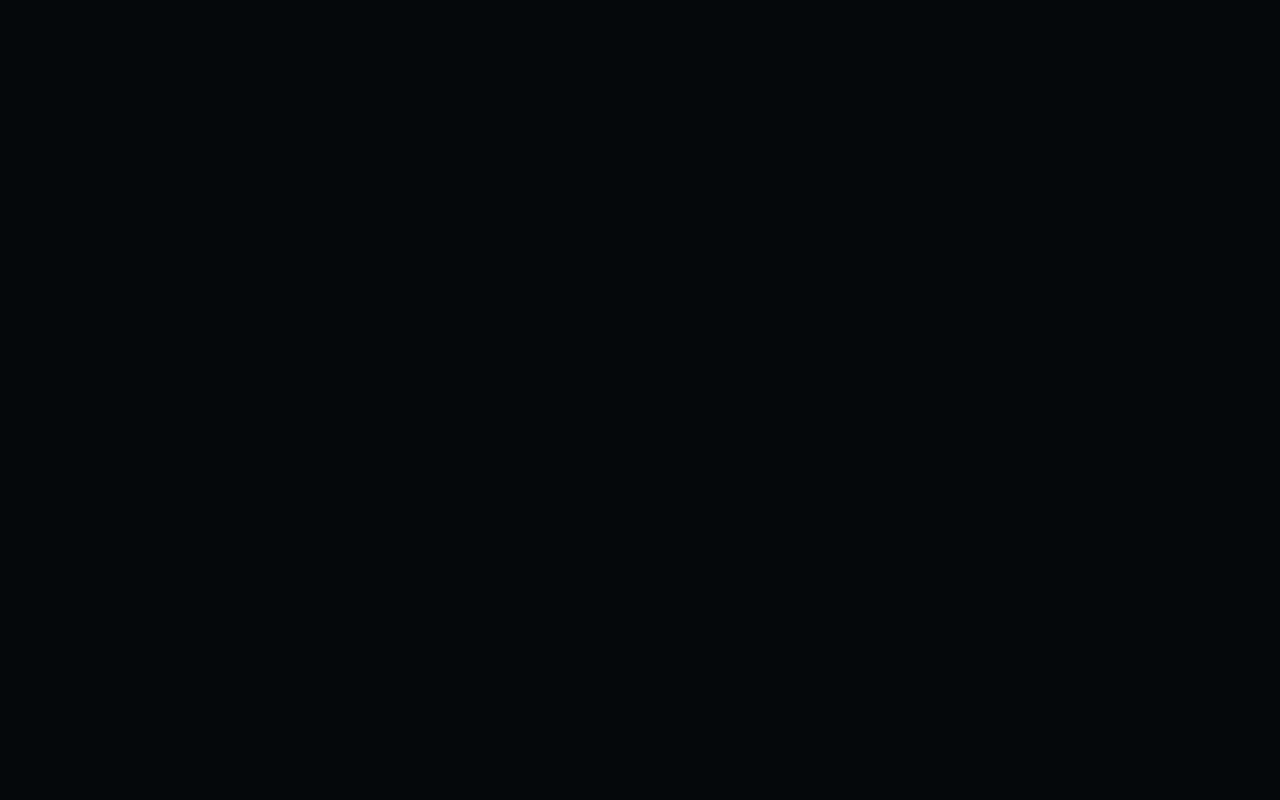
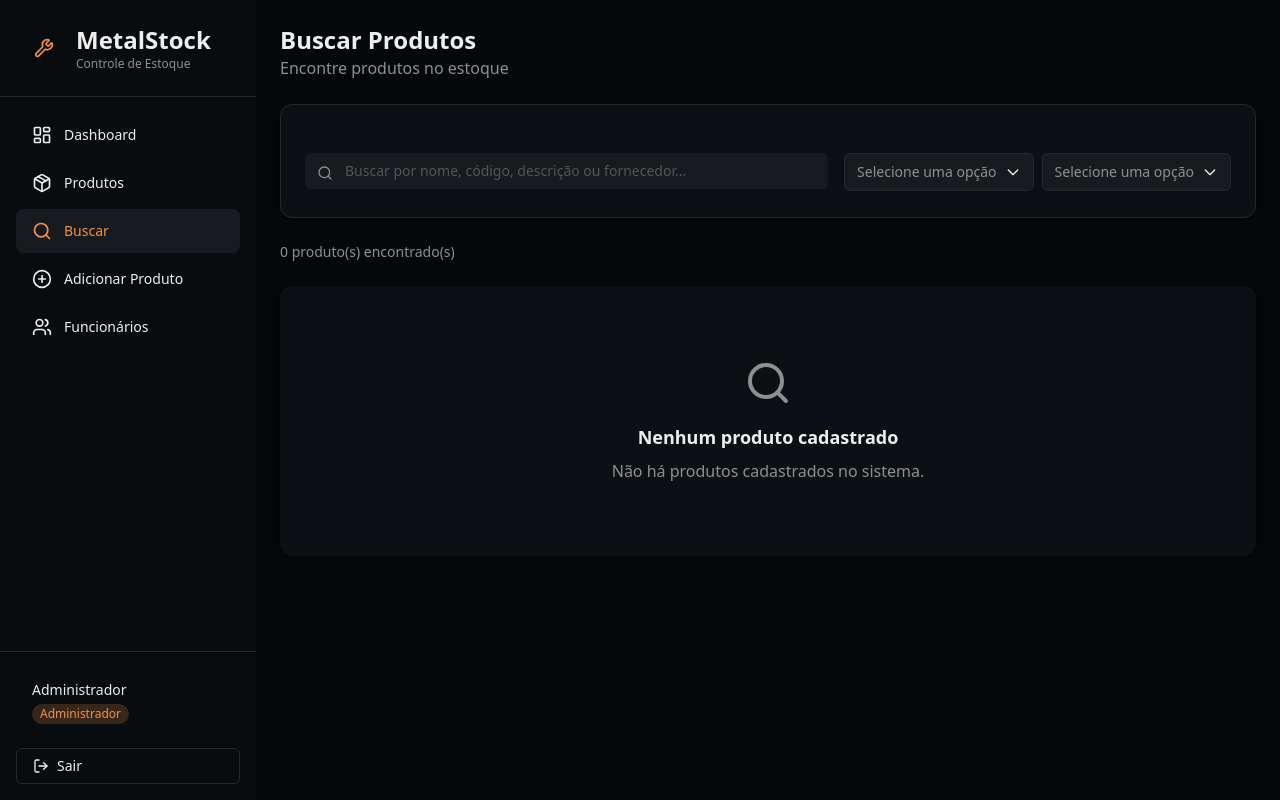
Before and after one commit to bruno-gomes97/metal-stock, a React (Vite) app: page /dashboard/search-product in a window 1280 px wide. Before the commit this address had no page. Built offline with nearby package versions, Linux system fonts and the light colour scheme.

Commit message:
feat: create product search screen and generic select component

```diff
--- a/src/App.tsx
+++ b/src/App.tsx
@@ -8,6 +8,7 @@ import DashboardPage from './pages/dashboard';
 import EmployeesPage from './pages/employees';
 import LoginPage from './pages/login';
 import ProductsPage from './pages/products';
+import SearchProductPage from './pages/search-product';
 
 function App() {
   return (
@@ -26,6 +27,7 @@ function App() {
                 <Route path='products' element={<ProductsPage />} />
                 <Route path='add-product' element={<AddProductsPage />} />
                 <Route path='employees' element={<EmployeesPage />} />
+                <Route path='search-product' element={<SearchProductPage />} />
               </Route>
             </Routes>
           </EmployeeProvider>
--- a/src/components/card/index.tsx
+++ b/src/components/card/index.tsx
@@ -4,7 +4,7 @@ import IconContainer from "../icon-container";
 import Tag from "../tag";
 import Text from "../text";
 
-type userRole = "ADMIN" | "EMP";
+type userRole = "ADMIN" | "EMP" | null;
 
 interface CardProps {
 	name: string;
--- a/src/components/icon-container/index.tsx
+++ b/src/components/icon-container/index.tsx
@@ -9,7 +9,7 @@ interface IconContainerProps {
   rounded?: Rounded;
 }
 
-export default function IconContainer({ children, colorBg, height = '16', width = '16', opacity, rounded = 'lg' }: IconContainerProps) {
+export default function IconContainer({ children, colorBg, height = '16', width = '16', opacity = '0', rounded = 'lg' }: IconContainerProps) {
   return (
     <div className={`max-auto w-${width} h-${height} bg-[var(--${colorBg})]/${opacity} rounded-${rounded} flex items-center justify-center`}>
       {children}
--- /dev/null
+++ b/src/components/select/employee-type-select.tsx
@@ -0,0 +1,95 @@
+import { useEffect, useRef, useState } from 'react';
+
+import { Check } from 'lucide-react';
+
+export type EmployeeType = 'ADMIN' | 'EMP';
+
+interface EmployeeTypeSelectProps {
+  value: EmployeeType | null;
+  onChange: (value: EmployeeType) => void;
+  label?: string;
+}
+
+export default function EmployeeTypeSelect({ value, onChange, label }: EmployeeTypeSelectProps) {
+  const [isOpen, setIsOpen] = useState(false);
+  const selectRef = useRef<HTMLDivElement>(null);
+
+  useEffect(() => {
+    const handleClickOutside = (event: MouseEvent) => {
+      if (selectRef.current && !selectRef.current.contains(event.target as Node)) {
+        setIsOpen(false);
+      }
+    };
+
+    document.addEventListener('mousedown', handleClickOutside);
+    return () => document.removeEventListener('mousedown', handleClickOutside);
+  }, []);
+
+  const getSelectedOption = () => {
+    if (value === 'ADMIN') {
+      return <span className="font-medium text-[var(--foreground)]">Administrador</span>;
+    }
+    if (value === 'EMP') {
+      return <span className="font-medium text-[var(--foreground)]">Funcionário</span>;
+    }
+    return <span className="text-[var(--muted-foreground)]">Selecione o tipo</span>;
+  };
+
+  const handleSelect = (type: EmployeeType) => {
+    onChange(type);
+    setIsOpen(false);
+  };
+
+  return (
+    <div className="space-y-2" ref={selectRef}>
+      {label && (
+        <label className="flex items-center gap-2 text-sm leading-none font-medium select-none text-[var(--foreground)]">
+          {label}
+        </label>
+      )}
+      <div className="relative">
+        {/* Select Button */}
+        <button
+          type="button"
+          onClick={() => setIsOpen(!isOpen)}
+          className="flex w-fit items-center justify-between gap-2 rounded-md border px-3 py-2 text-sm whitespace-nowrap shadow-xs bg-[var(--input)] border-[var(--border)] text-[var(--foreground)]"
+        >
+          {getSelectedOption()}
+          <svg
+            className={`w-4 h-4 transition-transform ${isOpen ? 'rotate-180' : ''}`}
+            fill="none"
+            stroke="currentColor"
+            viewBox="0 0 24 24"
+          >
+            <path strokeLinecap="round" strokeLinejoin="round" strokeWidth={2} d="M19 9l-7 7-7-7" />
+          </svg>
+        </button>
+
+        {/* Dropdown Options */}
+        {isOpen && (
+          <div className="absolute z-10 w-40 mt-2 bg-[var(--card)] border border-[var(--border)] rounded-lg shadow-lg overflow-hidden">
+            {/* Opção Administrador */}
+            <button
+              type="button"
+              onClick={() => handleSelect('ADMIN')}
+              className="w-full flex items-center justify-between p-3 hover:bg-[var(--primary)]/10 transition-colors border-b border-[var(--border)]"
+            >
+              <span className="text-sm text-[var(--foreground)]">Administrador</span>
+              {value === 'ADMIN' && <Check className="w-4 h-4 text-[var(--primary)]" />}
+            </button>
+
+            {/* Opção Funcionário */}
+            <button
+              type="button"
+              onClick={() => handleSelect('EMP')}
+              className="w-full flex items-center justify-between p-3 hover:bg-[var(--primary)]/10 transition-colors"
+            >
+              <span className="text-sm text-[var(--foreground)]">Funcionário</span>
+              {value === 'EMP' && <Check className="w-4 h-4 text-[var(--primary)]" />}
+            </button>
+          </div>
+        )}
+      </div>
+    </div>
+  );
+}
--- /dev/null
+++ b/src/components/select/index.tsx
@@ -0,0 +1,92 @@
+import { useEffect, useRef, useState } from 'react';
+
+import { Check } from 'lucide-react';
+
+export interface SelectOption {
+  value: string;
+  label: string;
+}
+
+interface SelectProps {
+  value: string | null;
+  onChange: (value: string) => void;
+  options: SelectOption[];
+  label?: string;
+  placeholder?: string;
+}
+
+export default function Select({ value, onChange, options, label, placeholder = 'Selecione uma opção' }: SelectProps) {
+  const [isOpen, setIsOpen] = useState(false);
+  const selectRef = useRef<HTMLDivElement>(null);
+
+  useEffect(() => {
+    const handleClickOutside = (event: MouseEvent) => {
+      if (selectRef.current && !selectRef.current.contains(event.target as Node)) {
+        setIsOpen(false);
+      }
+    };
+
+    document.addEventListener('mousedown', handleClickOutside);
+    return () => document.removeEventListener('mousedown', handleClickOutside);
+  }, []);
+
+  const getSelectedOption = () => {
+    const selected = options.find((option) => option.value === value);
+    if (selected) {
+      return <span className="font-medium text-[var(--foreground)]">{selected.label}</span>;
+    }
+    return <span className="text-[var(--muted-foreground)]">{placeholder}</span>;
+  };
+
+  const handleSelect = (optionValue: string) => {
+    onChange(optionValue);
+    setIsOpen(false);
+  };
+
+  return (
+    <div className="space-y-2" ref={selectRef}>
+      {label && (
+        <label className="flex items-center gap-2 text-sm leading-none font-medium select-none text-[var(--foreground)]">
+          {label}
+        </label>
+      )}
+      <div className="relative">
+        {/* Select Button */}
+        <button
+          type="button"
+          onClick={() => setIsOpen(!isOpen)}
+          className="flex w-fit items-center justify-between gap-2 rounded-md border px-3 py-2 text-sm whitespace-nowrap shadow-xs bg-[var(--input)] border-[var(--border)] text-[var(--foreground)]"
+        >
+          {getSelectedOption()}
+          <svg
+            className={`w-4 h-4 transition-transform ${isOpen ? 'rotate-180' : ''}`}
+            fill="none"
+            stroke="currentColor"
+            viewBox="0 0 24 24"
+          >
+            <path strokeLinecap="round" strokeLinejoin="round" strokeWidth={2} d="M19 9l-7 7-7-7" />
+          </svg>
+        </button>
+
+        {/* Dropdown Options */}
+        {isOpen && (
+          <div className="absolute z-10 w-fit min-w-full mt-2 bg-[var(--card)] border border-[var(--border)] rounded-lg shadow-lg overflow-hidden">
+            {options.map((option, index) => (
+              <button
+                key={option.value}
+                type="button"
+                onClick={() => handleSelect(option.value)}
+                className={`w-full flex items-center justify-between p-3 hover:bg-[var(--primary)]/10 transition-colors ${
+                  index < options.length - 1 ? 'border-b border-[var(--border)]' : ''
+                }`}
+              >
+                <span className="text-sm text-[var(--foreground)] whitespace-nowrap">{option.label}</span>
+                {value === option.value && <Check className="w-4 h-4 text-[var(--primary)] ml-3" />}
+              </button>
+            ))}
+          </div>
+        )}
+      </div>
+    </div>
+  );
+}
--- a/src/components/select/movement-type-select.tsx
+++ b/src/components/select/movement-type-select.tsx
@@ -2,7 +2,6 @@ import { CirclePlusIcon, Minus } from "lucide-react";
 import { useEffect, useRef, useState } from "react";
 
 export type MovementType = 'entrada' | 'saida';
-export type EmployeeType = 'ADMIN' | 'EMP';
 
 interface MovementTypeSelectProps {
 	value: MovementType | null;
@@ -91,7 +90,7 @@ export default function MovementTypeSelect({ value, onChange, label }: MovementT
 							<div className="flex items-center justify-center w-4 h-4">
 								<CirclePlusIcon className="w-4 h-4 text-[var(--chart-2)]" />
 							</div>
-							<span className="font-medium text-[var(--foreground)]">Entrada</span>
+							<span className="text-sm text-[var(--foreground)]">Entrada</span>
 						</button>
 
 						{/* Opção Saída */}
@@ -103,7 +102,7 @@ export default function MovementTypeSelect({ value, onChange, label }: MovementT
 							<div className="flex items-center justify-center w-4 h-4">
 								<Minus className="w-4 h-4 text-[var(--destructive)]" />
 							</div>
-							<span className="font-medium text-[var(--foreground)]">Saída</span>
+							<span className="text-sm text-[var(--foreground)]">Saída</span>
 						</button>
 					</div>
 				)}
--- a/src/components/sidebar/index.tsx
+++ b/src/components/sidebar/index.tsx
@@ -1,4 +1,4 @@
-import { CirclePlusIcon, LayoutDashboardIcon, LogOutIcon, PackageIcon, SearchIcon, UsersIcon, WrenchIcon } from "lucide-react";
+import { CirclePlusIcon, LayoutDashboardIcon, LogOutIcon, PackageIcon, SearchIcon, UsersIcon, Wrench } from "lucide-react";
 import { Link, useNavigate } from "react-router-dom";
 import { useAuth } from "../../context/authContext";
 import Button from "../button";
@@ -8,7 +8,7 @@ import Text from "../text";
 const listItemsNavigation = [
 	{ label: 'Dashboard', icon: <LayoutDashboardIcon className="w-5 h-5" />, to: '/dashboard', active: false },
 	{ label: 'Produtos', icon: <PackageIcon className="w-5 h-5" />, to: '/dashboard/products', active: false },
-	{ label: 'Buscar', icon: <SearchIcon className="w-5 h-5" />, to: '/search', active: false },
+	{ label: 'Buscar', icon: <SearchIcon className="w-5 h-5" />, to: '/dashboard/search-product', active: false },
 	{ label: 'Adicionar Produto', icon: <CirclePlusIcon className="w-5 h-5" />, to: '/dashboard/add-product', active: false },
 	{ label: 'Funcionários', icon: <UsersIcon className="w-5 h-5" />, to: '/dashboard/employees', active: false },
 ]
@@ -34,7 +34,7 @@ export default function Sidebar() {
 			<div className="p-6 border-b border-[var(--sidebar-border)]">
 				<div className="flex items-center gap-3">
 					<IconContainer height={'10'} width={'10'} colorBg="primary">
-						<WrenchIcon className="w-5 h-5 text-[var(--primary-foreground)]" />
+						<Wrench className="w-5 h-5 text-[var(--primary)]" />
 					</IconContainer>
 					<div>
 						<Text variant="xl" className="text-[var(--sidebar-foreground)]">MetalStock</Text>
--- a/src/context/authContext.tsx
+++ b/src/context/authContext.tsx
@@ -7,7 +7,6 @@ const KEY_USER_TOKEN = 'metalstock:user-token';
 interface AuthProviderProps {
   children: React.ReactNode;
 }
-
 export interface LoginPayload {
 	email: string;
 	password: string;
--- a/src/context/employeeContext.tsx
+++ b/src/context/employeeContext.tsx
@@ -8,7 +8,7 @@ export interface EmployeePayload extends Record<string, unknown> {
 	name: string;
 	email: string;
 	password: string;
-	role: "ADMIN" | "EMP";
+	role: "ADMIN" | "EMP" | null;
 	createdAt: string;
 }
 
--- a/src/pages/add-products/index.tsx
+++ b/src/pages/add-products/index.tsx
@@ -91,7 +91,7 @@ export default function AddProductsPage() {
 					<footer className="flex justify-end gap-3 pt-4">
 						<Button variant="tertiary" width="36">Cancelar</Button>
 						<Button type="submit" variant="primary" width="36">
-							<SaveIcon className="w-10 h-10"/>
+							<SaveIcon className="w-5 h-5"/>
 							Salvar Produto
 						</Button>
 					</footer>
--- /dev/null
+++ b/src/pages/search-product/index.tsx
@@ -0,0 +1,64 @@
+import { SearchIcon } from "lucide-react";
+import { useState } from "react";
+import PageHeader from "../../components/page-header";
+import Select from "../../components/select";
+import Text from "../../components/text";
+import TextField from "../../components/text-field";
+import { useProduct } from "../../context/productContext";
+
+export default function SearchProductPage() {
+	const [stockFilter, setStockFilter] = useState<string | null>(null);
+	const [selectedCategory, setSelectedCategory] = useState<string | null>(null);
+	const {products} = useProduct();
+
+	return (
+		<div className="p-6 space-y-6">
+			<PageHeader
+				title="Buscar Produtos"
+				subtitle="Encontre produtos no estoque"
+			/>
+
+			<div className="text-[var(--card-foreground)] flex flex-col gap-6 rounded-xl border py-6 shadow-sm bg-[var(--card)] border-[var(--border)]">
+				<div className="px-6 pt-6">
+					<div className="flex flex-col md:flex-row gap-4">
+						<div className="flex-1 relative">
+							<SearchIcon className="absolute left-3 top-2/4 -translate-y-1/2 w-4 h-4 text-[var(--muted-foreground)]"/>
+							<TextField
+								id="search-input"
+								placeholder="Buscar por nome, código, descrição ou fornecedor..."
+								type="text"
+								className="pl-10 w-full border-[var(--border)] bg-[var(--input)] outline-none py-2 rounded-md text-sm text-[var(--muted-foreground)] focus:ring-2 focus:ring-[var(--primary)]"
+							/>
+						</div>
+						<div className="flex gap-2">
+							<Select
+								value={selectedCategory}
+								onChange={setSelectedCategory}
+								options={products ? Array.from(new Set(products.map(p => p.category))).map(category => ({ value: category, label: category })) : []}
+							/>
+							<Select
+								value={stockFilter}
+								onChange={setStockFilter}
+								options={[
+									{ value: 'all', label: 'Todos' },
+									{ value: 'low', label: 'Estoque baixo' },
+									{ value: 'ok', label: "Estoque ok" }
+								]}
+							/>
+						</div>
+					</div>
+				</div>
+			</div>
+
+			<Text variant="sm" className="text-[var(--muted-foreground)] font-normal">0 produto(s) encontrado(s)</Text>
+
+			<div className="text-[var(--card-foreground)] flex flex-col gap-6 rounded-xl border py-6 shadow-sm bg-[var(--card)] border-[var(--card)]">
+				<div className="px-6 py-12 text-center">
+					<SearchIcon className="w-12 h-12 mx-auto text-[var(--muted-foreground)] mb-4"/>
+					<Text variant="lg" className="text-[var(--foreground)] mb-2">Nenhum produto cadastrado</Text>
+					<p className="text-[var(--muted-foreground)]">Não há produtos cadastrados no sistema.</p>
+				</div>
+			</div>
+		</div>
+	)
+}
```
Also changed, not shown: src/pages/employees/components/modals/add-employee.modal.tsx (+10 -6 lines).
